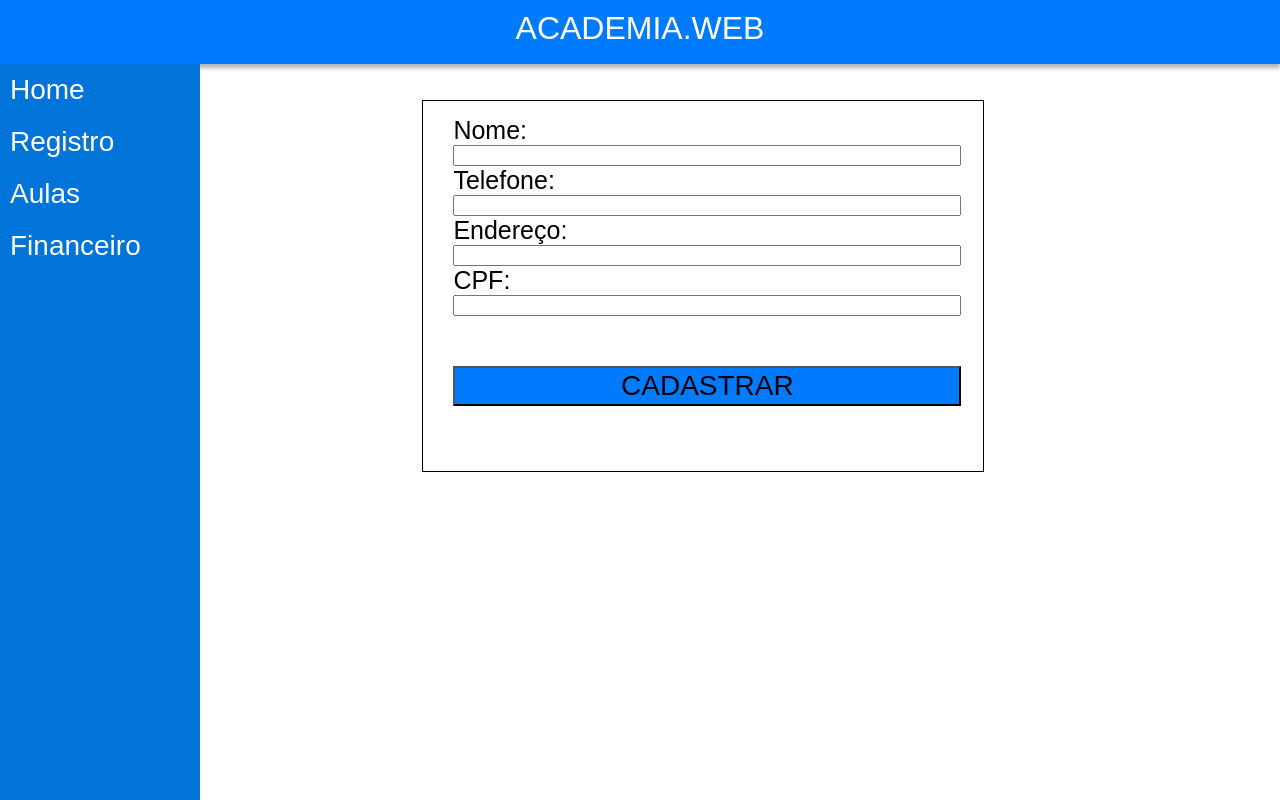
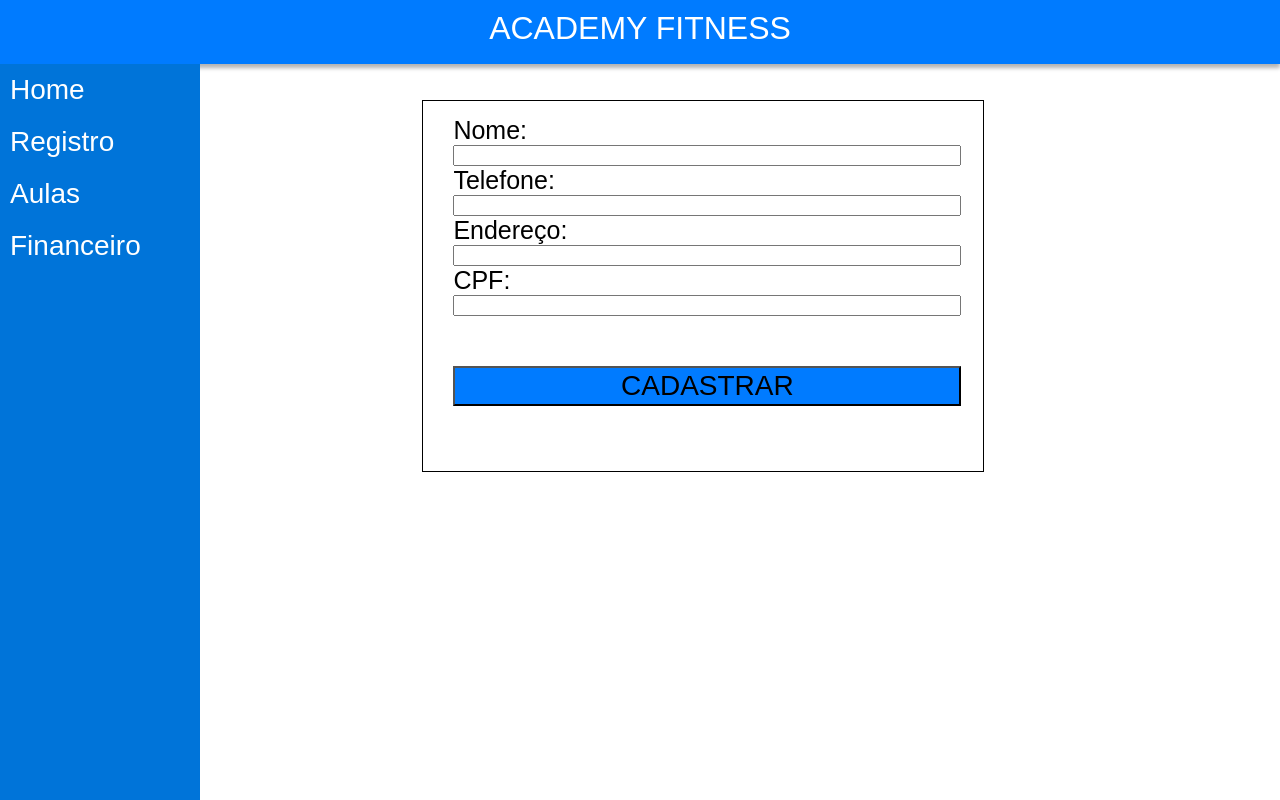
Before and after one commit to Wesley6900/projeto-academia-facul, a plain HTML site: page index.html in a window 1280 px wide. Drawn offline with Linux system fonts and the light colour scheme; a web font is replaced by a local one.

Commit message:
Update index.html

```diff
--- a/index.html
+++ b/index.html
@@ -12,7 +12,7 @@
 <body>
 
 <header>
-  <div class="logo">ACADEMIA.WEB</div>
+  <div class="logo">ACADEMY FITNESS</div>
 </header>
 
 <div class="tabs">
@@ -20,7 +20,6 @@
     <div class="tab">Registro</div>
     <div class="tab">Aulas</div>
     <div class="tab">Financeiro</div>
-
 </div>
 
 <div class="cadastro">
```
